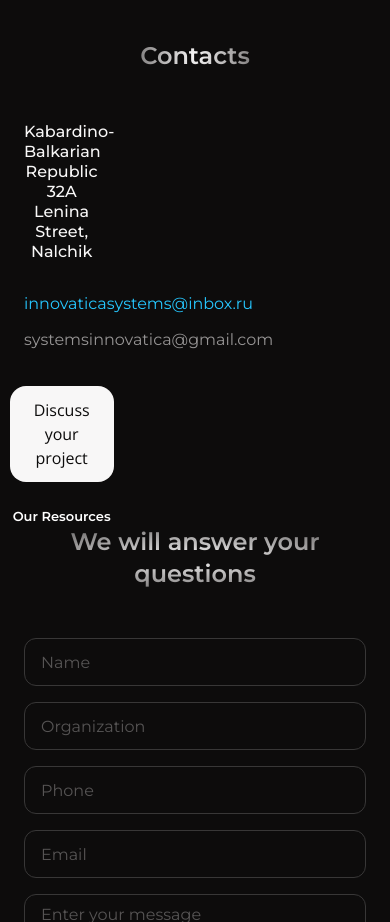
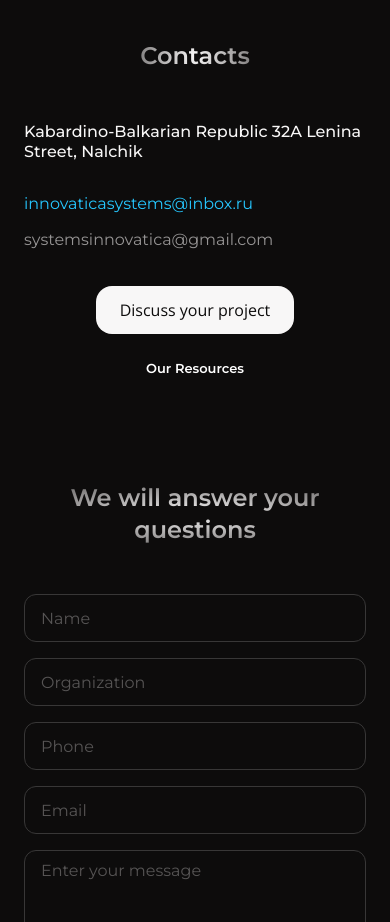
Before and after one commit to aaaasmirnova/Corporate-Website_INN-SYS, a Next.js app: page /en in a window 390 px wide. Shown: the part 3320-4242 px from the top of the page. Built offline with nearby package versions, Linux system fonts and the light colour scheme.

Commit message:
fix: changed mobile image

```diff
--- a/components/home/Contacts/Contacts.tsx
+++ b/components/home/Contacts/Contacts.tsx
@@ -18,16 +18,16 @@ export const Contacts = () => {
     }
   };
   return (
-    <section className="container text-white bg-neutral-black-elbrus relative md:md:min-h-194">
+    <section className="container text-white bg-neutral-black-elbrus relative md:min-h-194">
       <div className="text-center w-full">
         <h3 className="text-[24px] md:text-[32px]  lg:text-[40px]  leading-[150%] mb-12 md:mb-24 text-center font-semibold gradient-text">
           {t("contacts.title")}
         </h3>
       </div>
 
-      <div className="flex items-center md:justify-start lg:mb-50 lg:w-screen">
-        <div className="flex flex-col max-w-87 w-[22%]">
-          <p className="text-neutral-bright-beginning font-medium text-[16px] lg:text-[18px]  leading-5 lg:leading-6 text-center md:text-left mb-8">
+      <div className="flex items-center md:justify-start lg:mb-50 md:w-screen">
+        <div className="flex flex-col mb-26 md:max-w-87 lg:w-[22%] mf:mt-0">
+          <p className="text-neutral-bright-beginning font-medium lg:text-[18px]  leading-5 lg:leading-6 md:text-center md:text-left mb-8">
             {t("contacts.address")}
           </p>
           <a
@@ -62,7 +62,14 @@ export const Contacts = () => {
               alt={t("contacts.map_alt")}
               width={1412}
               height={776}
-              className="w-full h-auto mx-auto max-w-353"
+              className="hidden w-full max-w-353 lg:block"
+            />
+            <Image
+              src="/images/map.png"
+              alt={t("contacts.map_alt")}
+              width={1179}
+              height={648}
+              className="hidden w-full max-w-294.75 sm:block lg:hidden sm:-translate-x-[5%]"
             />
             <div className="absolute w-3 h-3 rounded-full bg-brand-400 bottom-[22%] left-[5.5%] shadow-[0_0_0_4px_rgba(38,199,255,0.3)] animate-pulse"></div>
           </div>
```
Also changed, not shown: public/images/map.png.
